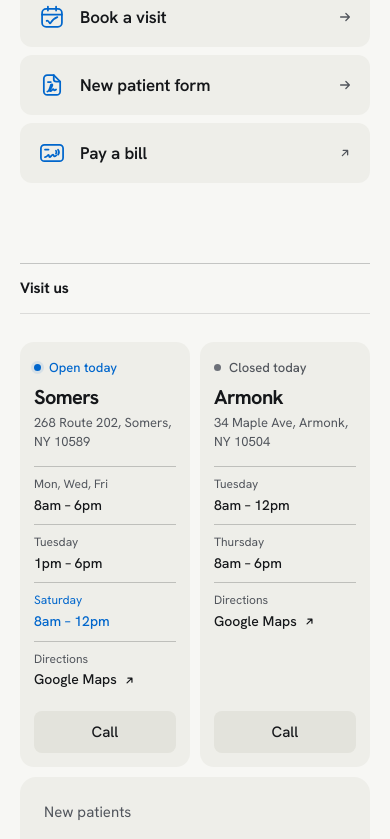
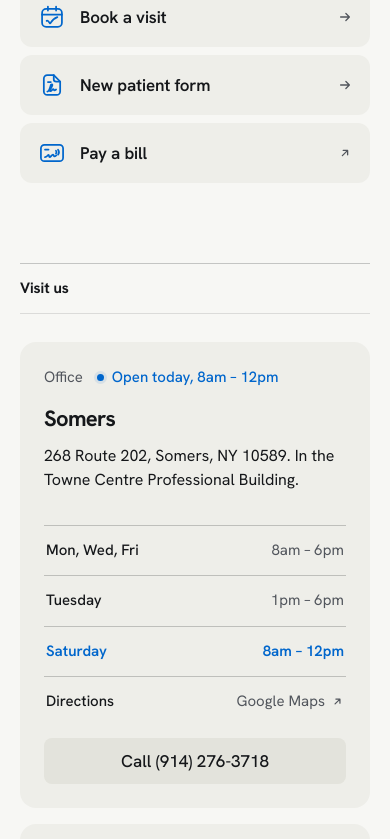
Before and after one commit to Jschaefeer/john-website, a plain HTML site: page index.html in a window 390 px wide. Shown: the part 1150-1989 px from the top of the page. Drawn offline with Linux system fonts and the light colour scheme.

Commit message:
Office cards: back to stacked, full-size cards on phones
Remove the side-by-side compact layout for the location cards on phones
(home and contact) and the smaller phone number that went with it.

Co-Authored-By: Claude Opus 5.5 <noreply@anthropic.com>

```diff
--- a/css/global.css
+++ b/css/global.css
@@ -716,33 +716,6 @@ body.menu-open { overflow: hidden; }
     .cards, .cards--2 { grid-template-columns: 1fr; }
 }
 
-/* Phones: the two office cards sit side by side in a compact form */
-@media (max-width: 640px) {
-    .cards--offices { grid-template-columns: repeat(2, minmax(0, 1fr)); gap: 10px; }
-    .cards--offices > .card:not(.office) { grid-column: 1 / -1; }
-
-    .card.office { padding: 16px 14px 14px; border-radius: 14px; }
-    .card.office .card-meta { gap: 2px 8px; min-height: 0; font-size: 0.8125rem; }
-    .visit-cards .card.office .meta-label { display: none; }
-    .card.office .status { font-size: 0.8125rem; white-space: normal; }
-    .card.office .status-time { display: none; }
-    .card.office h3 { margin-top: 8px; font-size: 1.25rem; }
-    .card.office .card-desc { margin-top: 6px; font-size: 0.8125rem; line-height: 1.45; color: var(--ink-2); }
-    .card.office .desc-more { display: none; }
-    .card.office .card-rows { margin-top: 0; padding-top: 14px; margin-bottom: 12px; }
-    .card.office .card-rows li {
-        flex-direction: column;
-        align-items: flex-start;
-        gap: 1px;
-        padding: 8px 0;
-        font-size: 0.875rem;
-    }
-    .card.office .card-rows li > :first-child { font-size: 0.75rem; font-weight: 400; color: var(--ink-2); }
-    .card.office .card-rows li > :last-child { text-align: left; color: var(--ink); font-weight: 500; }
-    .card.office .card-rows li.is-today > * { color: var(--blue); }
-    .card.office .btn { min-height: 42px; margin-top: auto; padding: 0 10px; font-size: 0.9375rem; }
-    .card.office .btn-num { display: none; }
-}
 
 /* --------------------------------------------------------------------------
    Dark call-to-action band
--- a/index.html
+++ b/index.html
@@ -100,7 +100,7 @@
                     <h2>Visit us</h2>
                     <p>Hours may change on holidays</p>
                 </div>
-                <div class="cards cards--offices visit-cards">
+                <div class="cards visit-cards">
                     <article class="card office" data-reveal>
                         <div class="card-meta"><span class="meta-label">Office</span><span class="status" data-open-status hidden></span></div>
                         <h3>Somers</h3>
@@ -111,7 +111,7 @@
                             <li data-days="6"><span>Saturday</span><span>8am – 12pm</span></li>
                             <li><span>Directions</span><a href="https://www.google.com/maps/dir/?api=1&amp;destination=268+Route+202,+Somers,+NY+10589" target="_blank" rel="noopener noreferrer">Google Maps <svg class="i i-ext" viewBox="0 0 16 16" aria-hidden="true"><path d="M5 11l6-6M6 5h5v5"/></svg></a></li>
                         </ul>
-                        <a class="btn" href="tel:+19142763718">Call<span class="btn-num"> (914) 276-3718</span></a>
+                        <a class="btn" href="tel:+19142763718">Call (914) 276-3718</a>
                     </article>
                     <article class="card office" data-reveal>
                         <div class="card-meta"><span class="meta-label">Office</span><span class="status" data-open-status hidden></span></div>
@@ -122,7 +122,7 @@
                             <li data-days="4"><span>Thursday</span><span>8am – 6pm</span></li>
                             <li><span>Directions</span><a href="https://www.google.com/maps/dir/?api=1&amp;destination=34+Maple+Ave,+Armonk,+NY+10504" target="_blank" rel="noopener noreferrer">Google Maps <svg class="i i-ext" viewBox="0 0 16 16" aria-hidden="true"><path d="M5 11l6-6M6 5h5v5"/></svg></a></li>
                         </ul>
-                        <a class="btn" href="tel:+19142733100">Call<span class="btn-num"> (914) 273-3100</span></a>
+                        <a class="btn" href="tel:+19142733100">Call (914) 273-3100</a>
                     </article>
                     <article class="card" data-reveal>
                         <div class="card-meta"><span>New patients</span></div>
```
Also changed, not shown: contact.html (+1 -1 lines), css/contact.css (+0 -7 lines).
